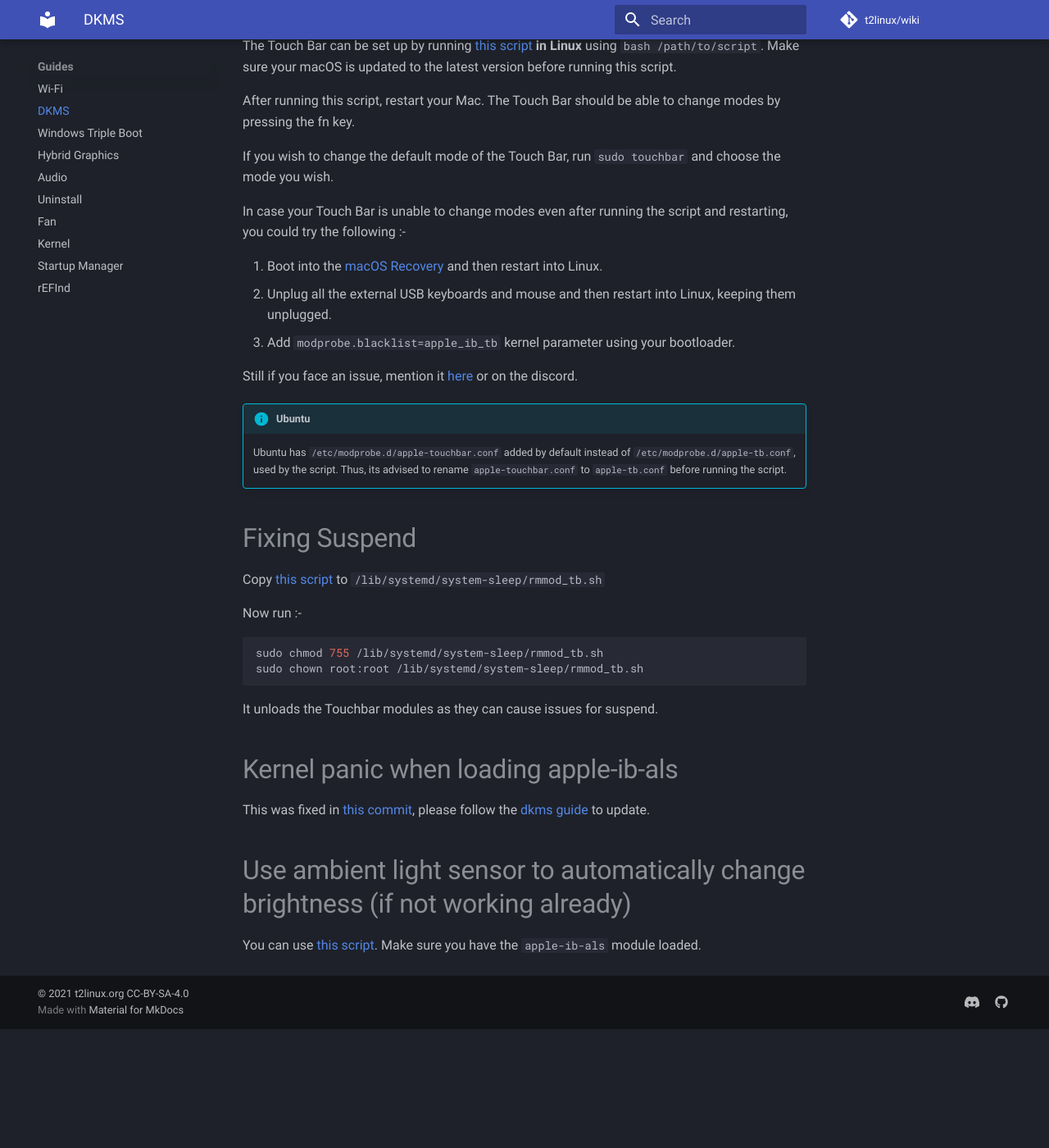
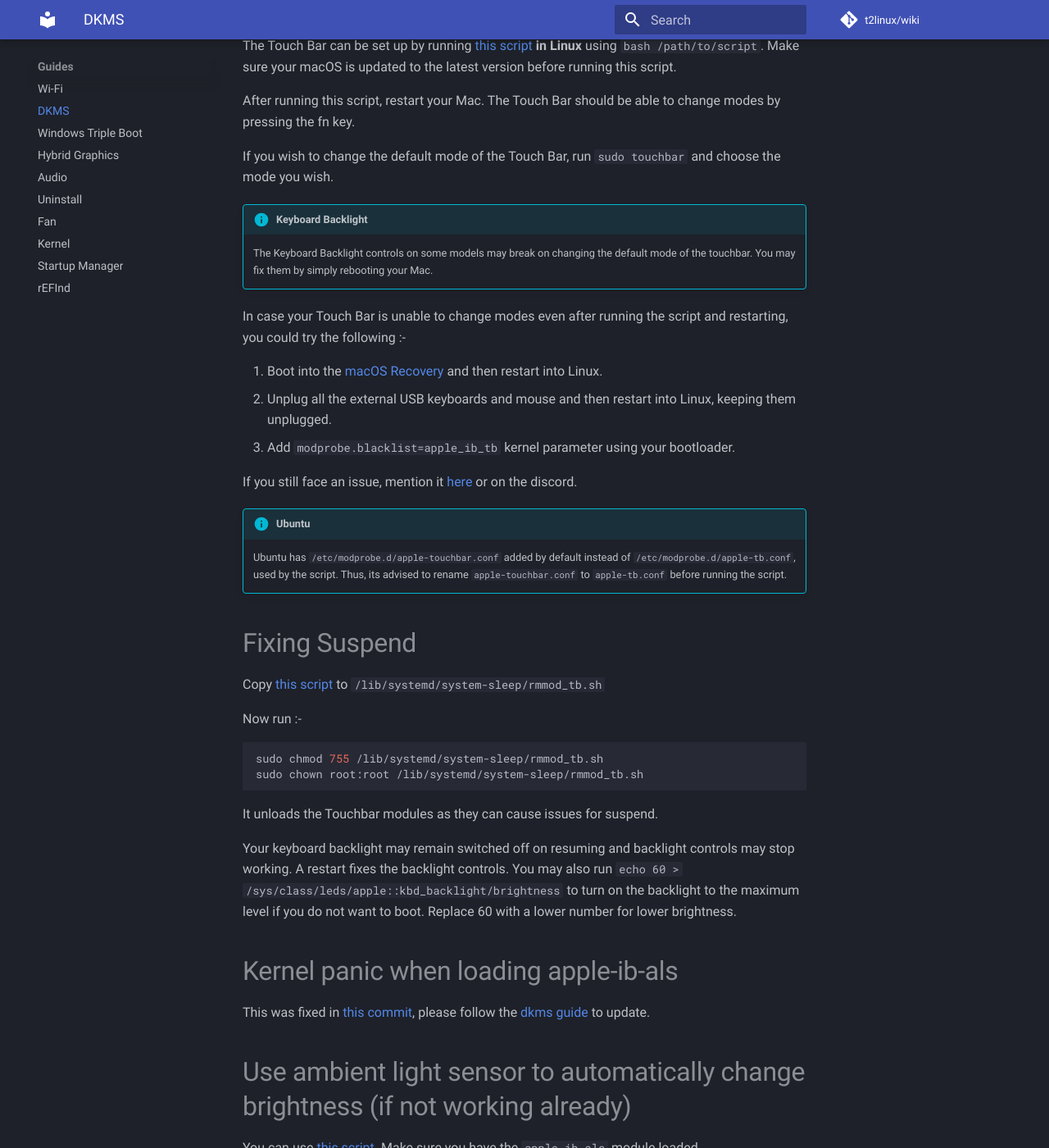
Before and after one commit to t2linux/wiki, an MkDocs documentation site: the page built from docs/guides/dkms.md, in a window 1280 px wide and 1400 px high, scrolled down 2972 px. Shown: the whole window at 82% size. Built offline with MkDocs 1.6.1 and Material for MkDocs 9.7.7, drawn with Linux system fonts in a browser that asks for light colours; comment, search, counter and statistics services are not loaded; before the commit the page ends 4227 px from its top, so only the background shows below that.

Commit message:
Add fixes for keyboard backlight

```diff
--- a/docs/guides/dkms.md
+++ b/docs/guides/dkms.md
@@ -109,13 +109,16 @@ After running this script, restart your Mac. The Touch Bar should be able to cha
 
 If you wish to change the default mode of the Touch Bar, run `sudo touchbar` and choose the mode you wish.
 
+!!! info "Keyboard Backlight"
+    The Keyboard Backlight controls on some models may break on changing the default mode of the touchbar. You may fix them by simply rebooting your Mac.
+
 In case your Touch Bar is unable to change modes even after running the script and restarting, you could try the following :-
 
 1. Boot into the [macOS Recovery](https://support.apple.com/en-gb/HT201314) and then restart into Linux.
 2. Unplug all the external USB keyboards and mouse and then restart into Linux, keeping them unplugged.
 3. Add `modprobe.blacklist=apple_ib_tb` kernel parameter using your bootloader.
 
-Still if you face an issue, mention it [here](https://github.com/t2linux/wiki/issues) or on the discord.
+If you still face an issue, mention it [here](https://github.com/t2linux/wiki/issues) or on the discord.
 
 !!! info "Ubuntu"
     Ubuntu has `/etc/modprobe.d/apple-touchbar.conf` added by default instead of `/etc/modprobe.d/apple-tb.conf`, used by the script. Thus, its advised to rename `apple-touchbar.conf` to `apple-tb.conf` before running the script.
@@ -133,6 +136,8 @@ sudo chown root:root /lib/systemd/system-sleep/rmmod_tb.sh
 
 It unloads the Touchbar modules as they can cause issues for suspend.
 
+Your keyboard backlight may remain switched off on resuming and backlight controls may stop working. A restart fixes the backlight controls. You may also run `echo 60 > /sys/class/leds/apple::kbd_backlight/brightness` to turn on the backlight to the maximum level if you do not want to boot. Replace 60 with a lower number for lower brightness.
+
 # Kernel panic when loading apple-ib-als
 
 This was fixed in [this commit](https://github.com/t2linux/apple-ib-drv/commit/fc9aefa5a564e6f2f2bb0326bffb0cef0446dc05), please follow the [dkms guide](https://wiki.t2linux.org/guides/dkms/) to update.
```
